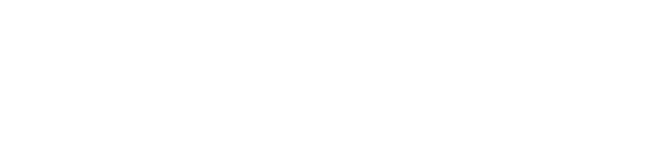
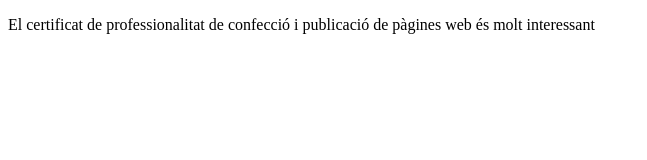
Before and after one commit to Aura-Arenys/Activitat1a_Alumne, a plain HTML site: page index.html in a window 1280 px wide. Shown: the whole page, without its empty margins (0-647 px from the left). Drawn offline with Linux system fonts and the light colour scheme.

Commit message:
afegit titol
Primera frase

```diff
--- a/index.html
+++ b/index.html
@@ -8,7 +8,10 @@
 
 	<nav></nav>
 	<section></section>
-<header></header>
+
+<header>
+	<p>El certificat de professionalitat de confecció i publicació de pàgines web és molt interessant</p>
+</header>
 </body>
 <footer></footer>
 </html>
```
